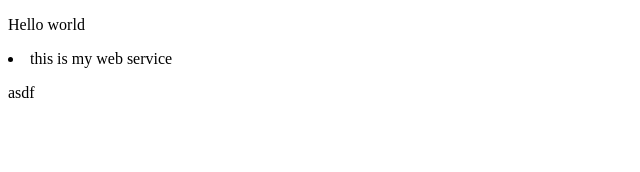
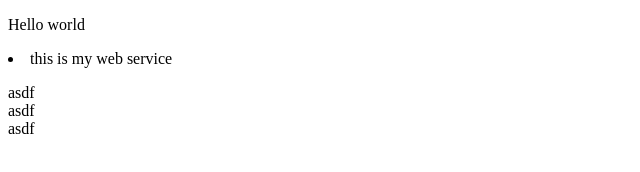
Before and after one commit to joon0425/mywebservice, a plain HTML site: page index.html in a window 1280 px wide. Shown: the full height of the page, 0-640 px from the left. Drawn offline with Linux system fonts and the light colour scheme.

Commit message:
내용을 많이 수정했다

```diff
--- a/index.html
+++ b/index.html
@@ -11,7 +11,7 @@
 <body>
   <p>Hello world</p>
   <li>this is my web service</li>
-  <p>asdf</p>
+  <p>asdf<br>asdf<br>asdf</p>
   <script src="script.js"></script>
 
  <!--
```
